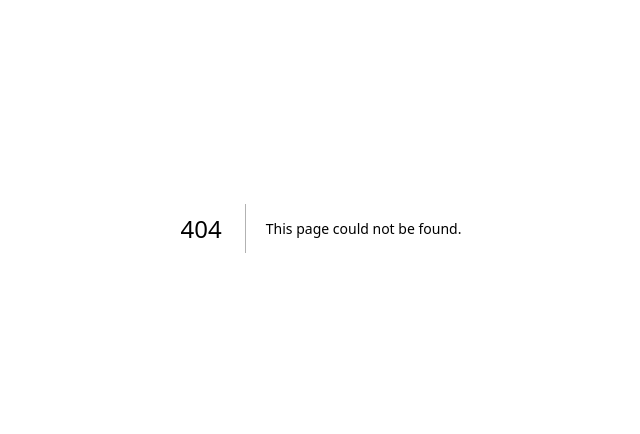
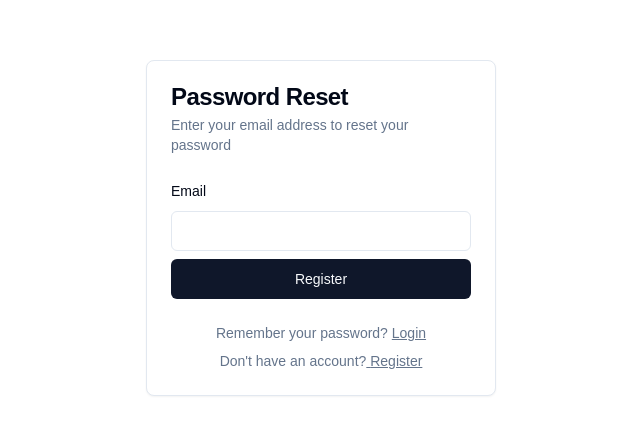
Before and after one commit to ccweerasinghe1994/next-auth, a Next.js app: page /reset-password in a window 1280 px wide. Before the commit this address had no page. Shown: the part 172-606 px from the top of the page, without its empty margins (319-959 px from the left). Built offline with nearby package versions, Linux system fonts and the light colour scheme; no server answers.

Commit message:
add ResetPasswordPage component for user password reset functionality

```diff
--- /dev/null
+++ b/app/(logged-out)/reset-password/page.tsx
@@ -0,0 +1,99 @@
+"use client";
+import { Button } from "@/components/ui/button";
+import {
+  Card,
+  CardContent,
+  CardDescription,
+  CardFooter,
+  CardHeader,
+  CardTitle,
+} from "@/components/ui/card";
+import {
+  Form,
+  FormControl,
+  FormField,
+  FormItem,
+  FormLabel,
+  FormMessage,
+} from "@/components/ui/form";
+import { Input } from "@/components/ui/input";
+import { emailSchema } from "@/validation/emailSchema";
+import { zodResolver } from "@hookform/resolvers/zod";
+import Link from "next/link";
+import { useForm } from "react-hook-form";
+import { z } from "zod";
+
+const formSchema = z.object({
+  email: emailSchema,
+});
+
+export default function ResetPasswordPage() {
+  const form = useForm({
+    resolver: zodResolver(formSchema),
+    defaultValues: {
+      email: "",
+    },
+  });
+
+  const handleSubmit = async (data: z.infer<typeof formSchema>) => {
+    console.log(data);
+  };
+
+  return (
+    <main className="min-h-screen flex justify-center items-center">
+      <Card className="w-[350px]">
+        <CardHeader>
+          <CardTitle>Password Reset</CardTitle>
+          <CardDescription>
+            Enter your email address to reset your password
+          </CardDescription>
+        </CardHeader>
+        <CardContent>
+          <Form {...form}>
+            <form onSubmit={form.handleSubmit(handleSubmit)}>
+              <fieldset
+                disabled={form.formState.isSubmitting}
+                className="flex flex-col gap-2"
+              >
+                <FormField
+                  control={form.control}
+                  name="email"
+                  render={({ field }) => (
+                    <FormItem>
+                      <FormLabel>Email</FormLabel>
+                      <FormControl>
+                        <Input {...field} type="email" />
+                      </FormControl>
+                      <FormMessage />
+                    </FormItem>
+                  )}
+                />
+                {!!form.formState.errors.root?.message && (
+                  <FormMessage>
+                    {form.formState.errors.root?.message}
+                  </FormMessage>
+                )}
+                <Button type="submit">Register</Button>
+              </fieldset>
+            </form>
+          </Form>
+        </CardContent>
+        <CardFooter className="text-muted-foreground flex flex-col gap-2 text-sm">
+          <div>
+            Remember your password?{" "}
+            <Link className="underline" href="/login">
+              Login
+            </Link>
+          </div>
+          <div>
+            Don&apos;t have an account?
+            <Link href="/register" className="underline">
+              {" "}
+              Register
+            </Link>
+          </div>
+        </CardFooter>
+      </Card>
+    </main>
+  );
+}
```
